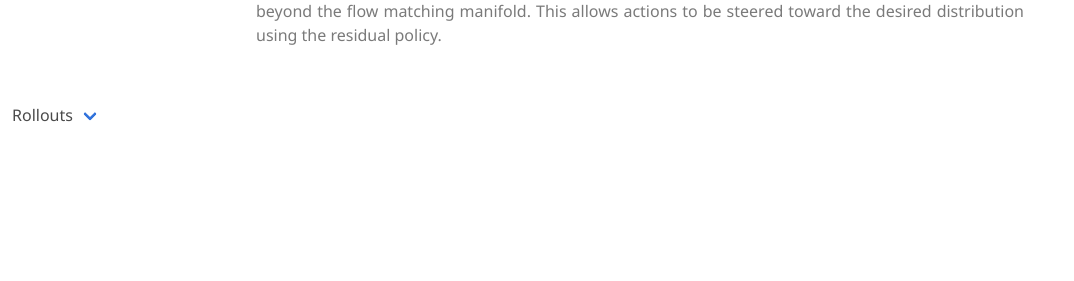
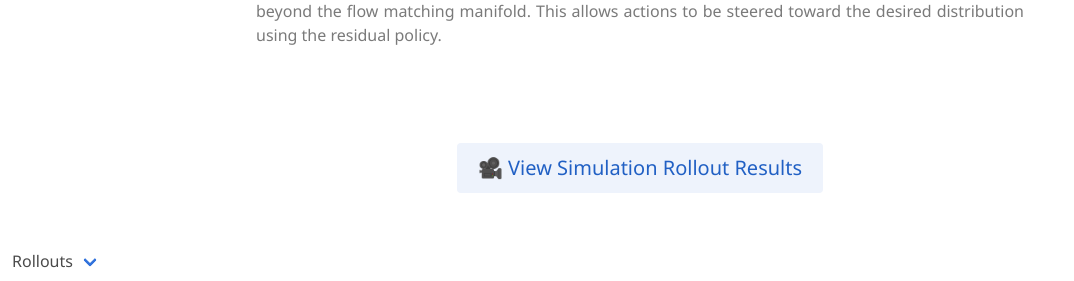
Before and after one commit to residualflowsteering-png/residualflowsteering-png, a plain HTML site: page index.html in a window 1280 px wide. Shown: the part 1273-1554 px from the top of the page, without its empty margins (0-1074 px from the left). Before the commit the page ends 1408 px from the top, so only its background shows below. Drawn offline with nearby package versions, Linux system fonts and the light colour scheme; some icons are missing; a web font is replaced by a local one.

Commit message:
Update index.html

```diff
--- a/index.html
+++ b/index.html
@@ -102,6 +102,13 @@
 </section>
 
 
+<section class="section has-text-centered">
+  <a class="button is-link is-light is-medium" href="rollouts.html">
+    🎥 View Simulation Rollout Results
+  </a>
+</section>
+
+
 <div class="navbar-item has-dropdown is-hoverable">
   <a class="navbar-link">Rollouts</a>
   <div class="navbar-dropdown">
```
